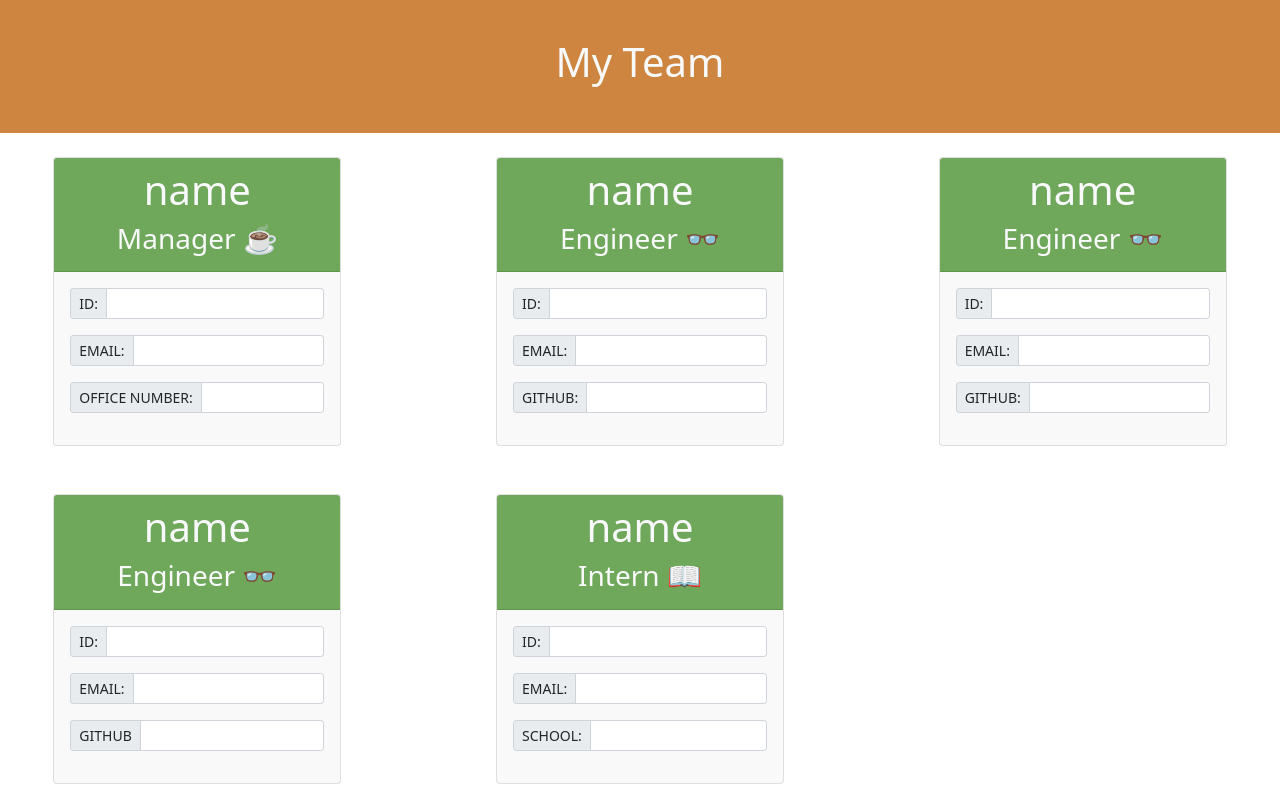
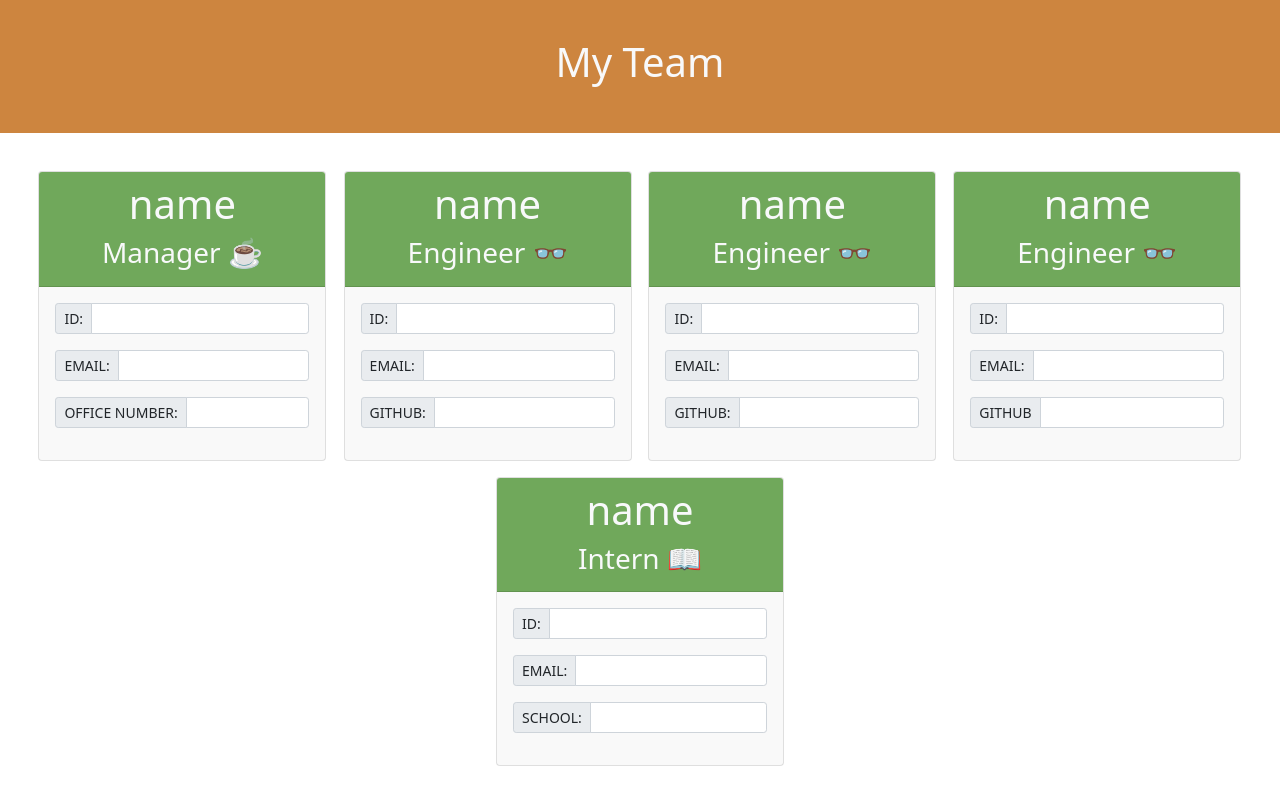
Before and after one commit to dratsavong/probable-waffle, a website: page dist/index.html in a window 1280 px wide. Shown: the top 808 px of the page. Drawn offline with nearby package versions, Linux system fonts and the light colour scheme.

Commit message:
centered cards and adjusted styled

```diff
--- a/dist/css/style.css
+++ b/dist/css/style.css
@@ -1,4 +1,3 @@
 container {
-    margin: 5%;
 
 }
--- a/dist/index.html
+++ b/dist/index.html
@@ -15,13 +15,12 @@
     </header>
 
     <container class="justify-content-center align-items-center vh-100">
-        <div class="row row-cols-3  g-5">
+        <div class="row cols-md-3 g-3" style="padding: 3%;">
             <div class="col">
-              <div class="card text-center  mx-auto" style="width: 18rem;">
+              <div class="card text-center" style="width: 18rem;">
                 <div class="card-header text-light" style="background-color: rgba(99, 160, 76, 0.912);">
                     <h1> name </h1>
                     <h3>Manager ☕</h3>
-
                 </div>
                 <div class="card-body" style="background-color: rgba(103, 103, 103, 0.039);">
                     <div class="input-group input-group-sm mb-3">
```
